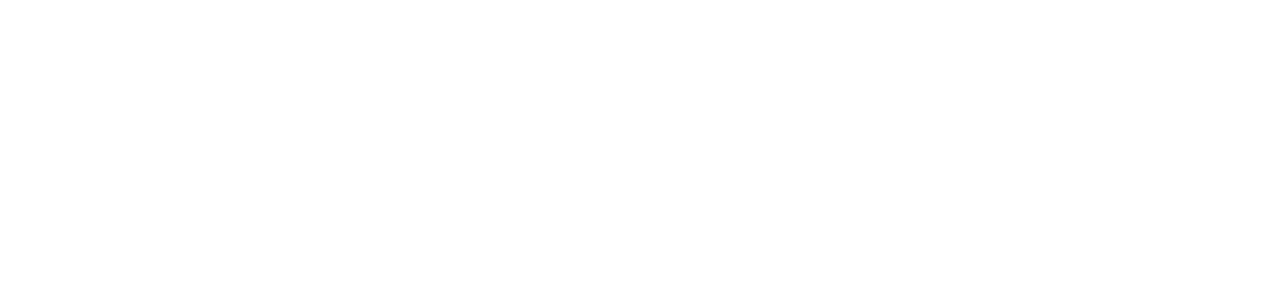
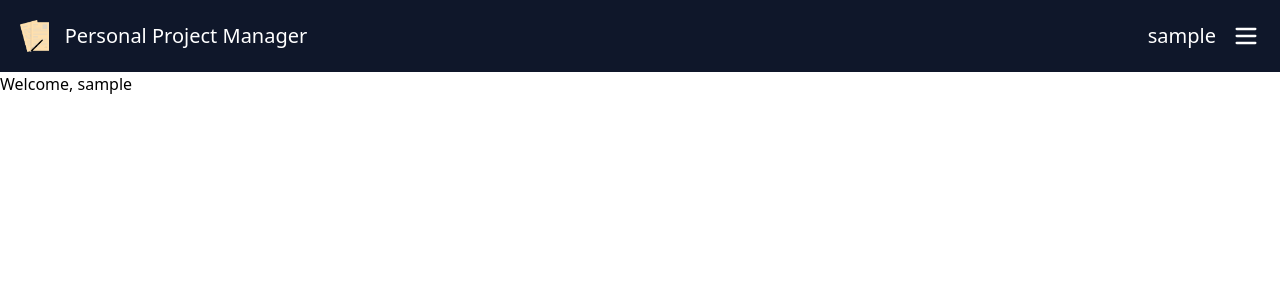
Before and after one commit to hermancai/project_manager, a React (Create React App) app in the folder client/: page /projects in a window 1280 px wide. Before the commit this address had no page. Shown: the top 300 px of the page. Built offline with nearby package versions, Linux system fonts and the light colour scheme; no server answers; sample sign-in values are in the browser's storage.

Commit message:
Build navbar and skeleton projects page

```diff
--- a/client/src/App.js
+++ b/client/src/App.js
@@ -1,17 +1,22 @@
-import { BrowserRouter as Router, Routes, Route } from "react-router-dom";
+import { BrowserRouter, Routes, Route } from "react-router-dom";
+import { ToastContainer } from "react-toastify";
+import "react-toastify/dist/ReactToastify.css";
+import Navbar from "./components/Navbar";
 import Landing from "./pages/Landing";
+import Projects from "./pages/Projects";
 
 function App() {
   return (
     <>
-      <Router>
+      <BrowserRouter>
         <Routes>
           <Route path="/" element={<Landing />} />
-          {/* <Route element={<Navbar />}>
+          <Route element={<Navbar />}>
             <Route path="/projects" element={<Projects />} />
-          </Route> */}
+          </Route>
         </Routes>
-      </Router>
+      </BrowserRouter>
+      <ToastContainer />
     </>
   );
 }
--- /dev/null
+++ b/client/src/components/Navbar.js
@@ -0,0 +1,69 @@
+import { Fragment, useEffect } from "react";
+import { useNavigate, Outlet, Link } from "react-router-dom";
+import { useSelector, useDispatch } from "react-redux";
+import { logout, reset } from "../features/auth/authSlice";
+import { Menu, Transition } from "@headlessui/react";
+import { MenuIcon } from "@heroicons/react/outline";
+
+function Navbar() {
+  const navigate = useNavigate();
+  const dispatch = useDispatch();
+
+  const { user } = useSelector((state) => state.auth);
+
+  useEffect(() => {
+    if (!user) {
+      navigate("/");
+    }
+  }, [user, navigate]);
+
+  const handleLogout = () => {
+    dispatch(logout());
+    dispatch(reset());
+    navigate("/");
+  };
+
+  return (
+    <>
+      <div className="flex flex-row justify-between items-center p-5 w-full bg-slate-900 text-white">
+        <Link to="/projects">
+          <div className="flex flex-row items-center gap-4">
+            <img src="/images/ppm_icon.png" alt="job tracker logo" className="max-h-8" />
+            <h1 className="text-xl hidden sm:block">Personal Project Manager</h1>
+          </div>
+        </Link>
+
+        <Menu as="div" className="relative inline-block z-10">
+          <div>
+            <Menu.Button className="flex flex-row gap-4 hover:text-slate-300">
+              <p className="text-xl">{user && user.username}</p>
+              <MenuIcon className="h-7" />
+            </Menu.Button>
+          </div>
+          <Transition
+            as={Fragment}
+            enter="transition ease-out duration-100"
+            enterFrom="transform opacity-0 scale-95"
+            enterTo="transform opacity-100 scale-100"
+            leave="transition ease-in duration-75"
+            leaveFrom="transform opacity-100 scale-100"
+            leaveTo="transform opacity-0 scale-95"
+          >
+            <Menu.Items className="origin-top-right absolute right-0 mt-2 w-56 bg-slate-700 rounded-sm">
+              <div className="py-1 divide-y divide-slate-400">
+                <Menu.Item onClick={handleLogout}>
+                  <Link to="/" className="block w-full p-2 hover:bg-slate-900">
+                    Logout
+                  </Link>
+                </Menu.Item>
+              </div>
+            </Menu.Items>
+          </Transition>
+        </Menu>
+      </div>
+      <Outlet />
+    </>
+  );
+}
+
+export default Navbar;
--- /dev/null
+++ b/client/src/pages/Projects.js
@@ -0,0 +1,39 @@
+import { useEffect } from "react";
+import { useNavigate } from "react-router-dom";
+import { useSelector, useDispatch } from "react-redux";
+import { getProjects, reset } from "../features/projects/projectSlice";
+import Spinner from "../components/Spinner";
+
+function Projects() {
+  const dispatch = useDispatch();
+  const navigate = useNavigate();
+
+  const { user } = useSelector((state) => state.auth);
+  const { projects, isLoading, isError, message } = useSelector((state) => state.projects);
+
+  useEffect(() => {
+    if (isError) {
+      alert(message);
+    }
+
+    if (!user) {
+      navigate("/");
+    }
+
+    dispatch(getProjects());
+
+    return () => {
+      dispatch(reset());
+    };
+  }, [user, isError, message, dispatch, navigate]);
+
+  if (isLoading) return <Spinner />;
+
+  return (
+    <div>
+      <h1>Welcome, {user && user.username}</h1>
+    </div>
+  );
+}
+
+export default Projects;
```
